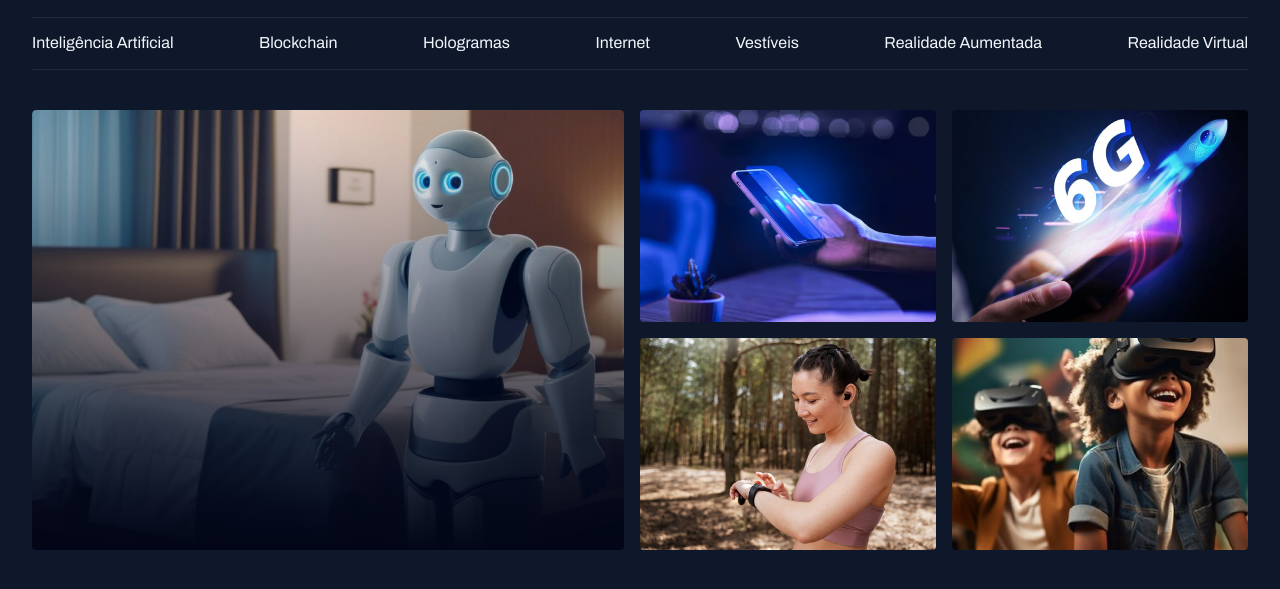
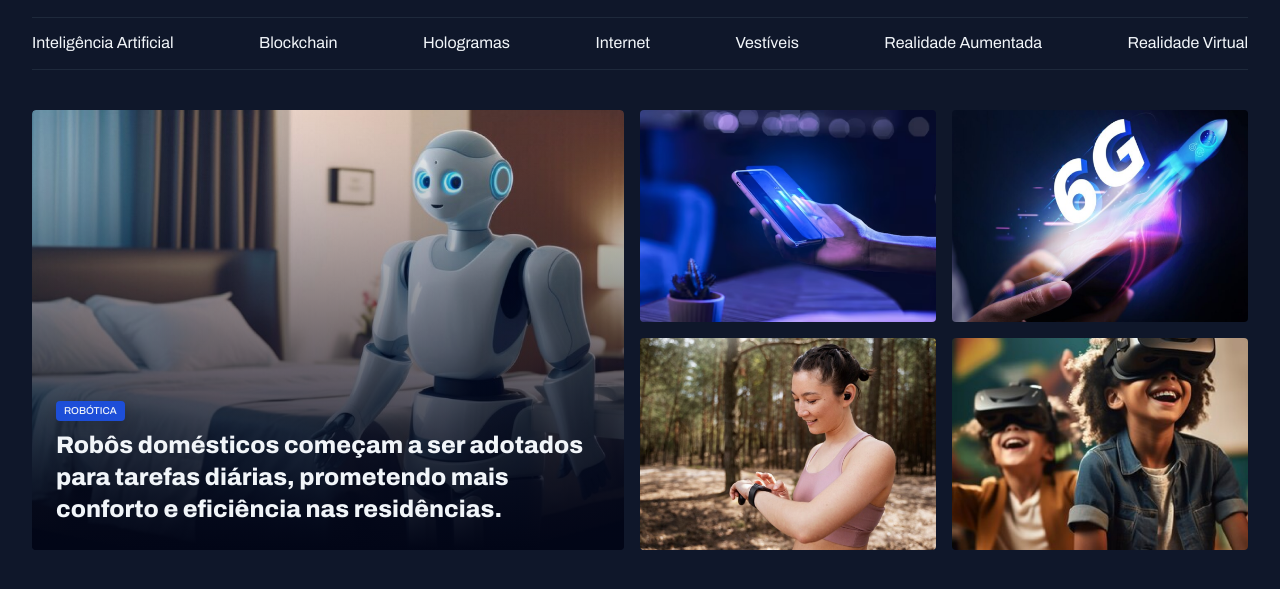
Before and after one commit to kasantanads/Portal-de-Not-cias, a plain HTML site: page index.html in a window 1280 px wide. Shown: the part 45-634 px from the top of the page. Drawn offline with Linux system fonts and the light colour scheme.

Commit message:
ajustando o conteúdo do card

```diff
--- a/index.html
+++ b/index.html
@@ -43,9 +43,14 @@
 
     <main class="grid container">
         <section id="featured" class="grid grid-flow-col gap-16">
-            <div class="card">
+            <figure class="card">
                 <img src="assets/images/Image 01.png">
-            </div>
+
+                <figcaption>
+                    <span class="content-tag">robótica</span>
+                    <h2 class="text-2xl">Robôs domésticos começam a ser adotados para tarefas diárias, prometendo mais conforto e eficiência nas residências.</h2>
+                </figcaption>
+            </figure>
 
             <div class="grid grid-cols-2 gap-16">
                 <div>
--- a/styles/global.css
+++ b/styles/global.css
@@ -61,3 +61,15 @@ main {
 .grid-flow-col {
     grid-auto-flow: column;
 }
+
+.content-tag {
+    display: inline-block;
+    background-color: var(--brand-color-dark);
+    padding: 4px 8px;
+    border-radius: 4px;
+    font: 500 10px/1.2 var(--font-family);
+    text-transform: uppercase;
+    letter-spacing: 0,04em;
+    color: var(--text-color-primary);
+    box-shadow: 0px 4px 16px #02061740;
+}
--- a/styles/sections.css
+++ b/styles/sections.css
@@ -18,5 +18,15 @@
             background: linear-gradient(180deg, transparent 0%, #020617 100%);
             inset: 0;
         }
+
+        figcaption {
+            position: absolute;
+            bottom: 0;
+            padding: 24px;
+
+            h2 {
+                margin-top: 8px;
+            }
+        }
     }
 }
--- a/styles/utility.css
+++ b/styles/utility.css
@@ -13,3 +13,19 @@
 .gap-16 {
     gap: 16px
 }
+
+.text-2xl {
+    font: var(--h1);
+}
+
+.text-xl {
+    font: var(--h2);
+}
+
+.text-lg {
+    font: var(--h3);
+}
+
+.text-sm {
+    font: var(--text-sm);
+}
```
